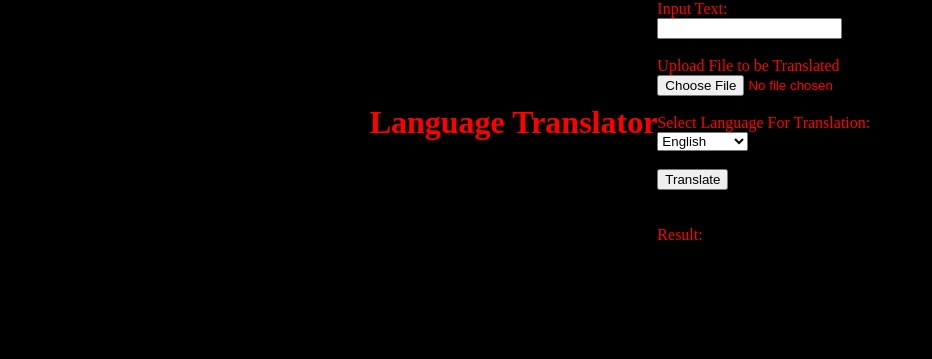
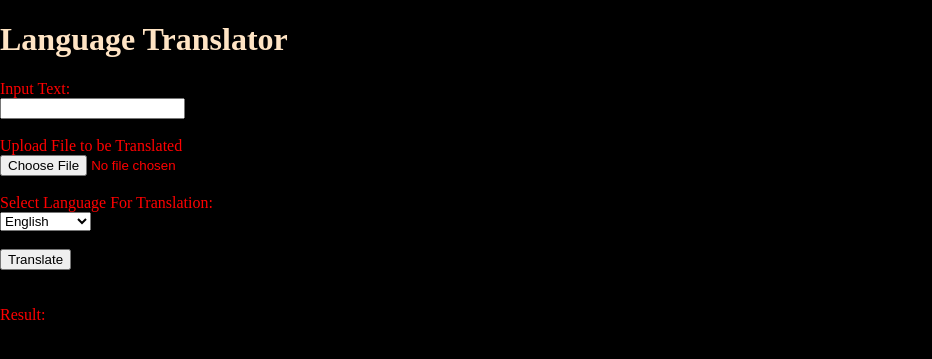
Before and after one commit to Jthomas0521/Translator, a Flask app: page / in a window 1280 px wide. Shown: the top 359 px of the page, without its empty margins (0-932 px from the left). Run offline with Flask 3, Linux system fonts and the light colour scheme; parts of the project's set-up code (start-up, migrations or seed data) failed here and were passed over.

Commit message:
updated css

```diff
--- a/src/app.py
+++ b/src/app.py
@@ -53,40 +53,6 @@ def profanity(text: str) -> bool:
         return False
 
 
-# Translated Text
-def text_translator(text: str, target_language: str) -> Response:
-    LIBRE_TRANSLATE_URL = os.environ.get("LIBRE_TRANSLATE_URL")
-    data = {'q': text, 'source': "auto", 'target': target_language}
-    gen_response = requests.post(LIBRE_TRANSLATE_URL, data=data)
-    json_response = json.loads(gen_response.text)
-
-    logger.info(f"Translation Status Code: {gen_response.status_code}")
-    logger.info(f"Translation Response Text: {gen_response.text}")
-
-    if gen_response.status_code == 200:
-        return json_response["translatedText"]
-    logger.info(f"Translation error: {json_response.status_code}")
-
-
-# Translated text file
-def file_translator(file_path: str, target_language: str) -> str:
-    if file_path.endswith('.docx'):
-        input_text = docx_translator(file_path)
-    elif file_path.endswith('.docx'):
-        input_text = pdf_translator(file_path)
-    else:
-        with open(file_path, 'r') as file:
-            input_text = file.read()
-    file_response = text_translator(input_text, target_language)
-
-    # Checks to see if file_response produces an instance in Response
-    if isinstance(file_response, Response):
-        return file_response.text
-    else:
-        logger.info("Not an instance of Response")
-    return file_response
-
-
 # Translated DOCX file
 def docx_translator(file_path: str, target_language: str) -> str:
     docx_file = Document(file_path)
@@ -108,6 +74,40 @@ def pdf_translator(file_path: str, target_language: str) -> str:
             pdf_page = pdf_reader.getPage(page_num)
             input_text += pdf_page.extractText()
         return text_translator(input_text, target_language)
+
+
+# Translated Text
+def text_translator(text: str, target_language: str) -> Response:
+    LIBRE_TRANSLATE_URL = os.environ.get("LIBRE_TRANSLATE_URL")
+    data = {'q': text, 'source': "auto", 'target': target_language}
+    gen_response = requests.post(LIBRE_TRANSLATE_URL, data=data)
+    json_response = json.loads(gen_response.text)
+
+    logger.info(f"Translation Status Code: {gen_response.status_code}")
+    logger.info(f"Translation Response Text: {gen_response.text}")
+
+    if gen_response.status_code == 200:
+        return json_response["translatedText"]
+    logger.info(f"Translation error: {json_response.status_code}")
+
+
+# Translated text file
+def file_translator(file_path: str, target_language: str) -> str:
+    if file_path.endswith('.docx'):
+        input_text = docx_translator(file_path, target_language)
+    elif file_path.endswith('.docx'):
+        input_text = pdf_translator(file_path, target_language)
+    else:
+        with open(file_path, 'r') as file:
+            input_text = file.read()
+    file_response = text_translator(input_text, target_language)
+
+    # Checks to see if file_response produces an instance in Response
+    if isinstance(file_response, Response):
+        return file_response.text
+    else:
+        logger.info("Not an instance of Response")
+    return file_response
 
 
 @app.route('/')
--- a/src/static/styles/styles.css
+++ b/src/static/styles/styles.css
@@ -1,9 +1,15 @@
+h1 {
+    position: relative;
+    align-items: center;
+    color: bisque;
+    text-decoration: aqua;
+}
+
 body {
-    display: flex;
     background-color: black;
     color: red;
+    justify-content: center;
+    margin: 0;
     align-items: center;
-    margin: 0;
-    justify-content: center;
-
+    position: relative;
 }
```
